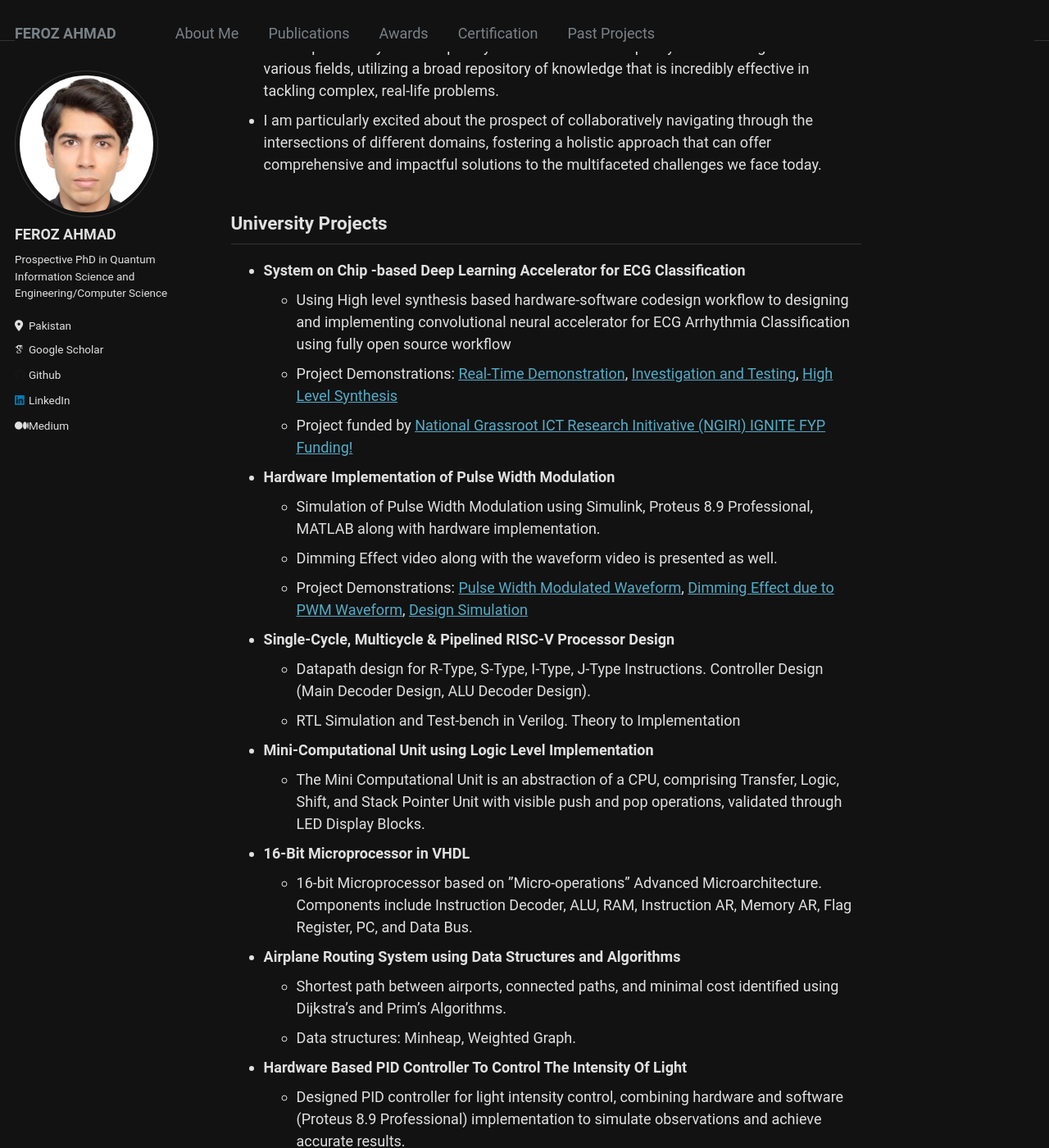
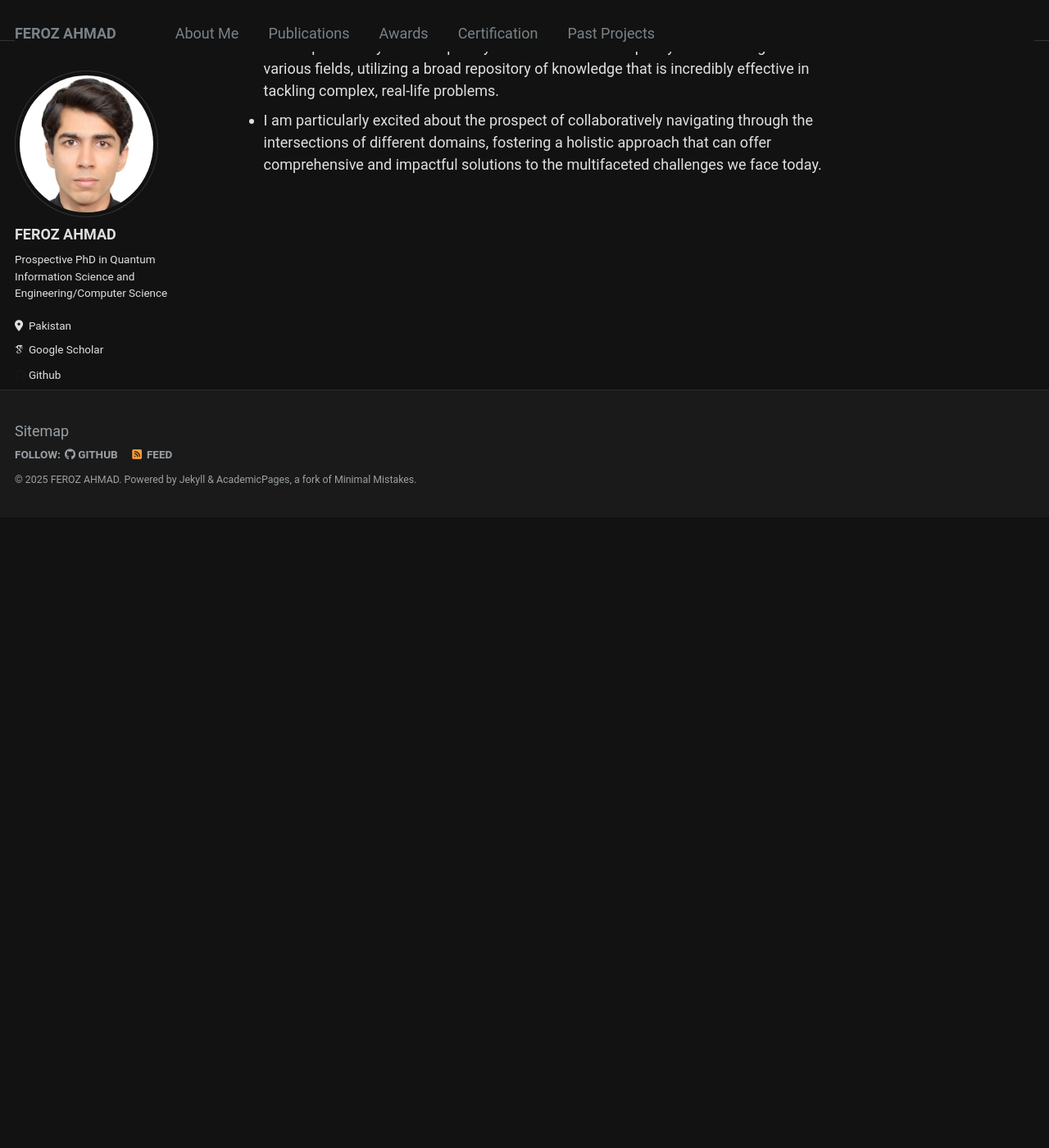
Before and after one commit to Fe-r-oz/Fe-r-oz.github.io, a Jekyll site: the page built from _pages/about.md, in a window 1280 px wide and 1400 px high, scrolled down 4196 px. Shown: the whole window at 82% size. Built offline with Jekyll 4.4.1, drawn with Linux system fonts in a browser that asks for light colours; some web fonts are replaced; after the commit the page ends 4826 px from its top, so only the background shows below that; some of the changed text lies outside the part shown.

Commit message:
improve rendering error

```diff
--- a/_pages/about.md
+++ b/_pages/about.md
@@ -76,37 +76,3 @@ This innovative approach utilized 1D convolutional neural networks on System-on-
 * **Research Area**: Quantum Error Correction, Non-Clifford Formalism, ML Accelerators
 * I am captivated by interdisciplinary research due to its capacity to blend insights from various fields, utilizing a broad repository of knowledge that is incredibly effective in tackling complex, real-life problems.
 * I am particularly excited about the prospect of collaboratively navigating through the intersections of different domains, fostering a holistic approach that can offer comprehensive and impactful solutions to the multifaceted challenges we face today.
-
-## University Projects
-* **System on Chip -based Deep Learning Accelerator for ECG Classification**
-  * Using High level synthesis based hardware-software codesign workflow to designing and implementing convolutional neural accelerator for ECG Arrhythmia Classification using fully open source workflow
-  * Project Demonstrations: [Real-Time Demonstration](https://drive.google.com/file/d/11NER5rYtfMe7j5IyV6gFbEhFXv7qvngh/view?usp=sharing), [Investigation and Testing](https://drive.google.com/file/d/1DLl6uXcefTzakWTSMXCKL0XQ-6ty9vLh/view?usp=sharing), [High Level Synthesis](https://drive.google.com/file/d/1D1L7VW7wPGFh4X2ThIeDf2wji_eQjKVp/view?usp=sharing)
-  * Project funded by [National Grassroot ICT Research Initivative (NGIRI) IGNITE FYP Funding!](https://ignite.org.pk/wp-content/uploads/2018/06/NGIRI-2022-23-List-of-Shortlisted-FYPs.pdf)
-* **Hardware Implementation of Pulse Width Modulation**
-  * Simulation of Pulse Width Modulation using Simulink, Proteus 8.9 Professional, MATLAB along with hardware implementation.
-  * Dimming Effect video along with the waveform video is presented as well.
-  * Project Demonstrations: [Pulse Width Modulated Waveform](https://drive.google.com/file/d/1Euf0GnOQt1OZg48J_G98ttEPd1I_huzL/view?usp=sharing), [Dimming Effect due to PWM Waveform](https://drive.google.com/file/d/1PuWWsn8yBvko8I4AIpJzoWOh2S7COG2U/view?usp=sharing), [Design Simulation](https://drive.google.com/file/d/1bReUumJahM-54HgRhMCEmbSPBZZNymhr/view?usp=sharing)
-* **Single-Cycle, Multicycle & Pipelined RISC-V Processor Design**
-  * Datapath design for R-Type, S-Type, I-Type, J-Type Instructions. Controller Design (Main Decoder Design, ALU Decoder Design).
-  * RTL Simulation and Test-bench in Verilog. Theory to Implementation
-* **Mini-Computational Unit using Logic Level Implementation**
-  * The Mini Computational Unit is an abstraction of a CPU, comprising Transfer, Logic, Shift, and Stack Pointer Unit with visible push and pop operations, validated through LED Display Blocks.
-* **16-Bit Microprocessor in VHDL**
-  * 16-bit Microprocessor based on ”Micro-operations” Advanced Microarchitecture. Components include Instruction Decoder, ALU, RAM, Instruction AR, Memory AR, Flag Register, PC, and Data Bus.
-* **Airplane Routing System using Data Structures and Algorithms**
-  * Shortest path between airports, connected paths, and minimal cost identified using Dijkstra’s and Prim’s Algorithms.
-  * Data structures: Minheap, Weighted Graph.
-* **Hardware Based PID Controller To Control The Intensity Of Light**
-  * Designed PID controller for light intensity control, combining hardware and software (Proteus 8.9 Professional) implementation to simulate observations and achieve accurate results.
-* **PID Controller Lead-Lag Compensator Design Comparison Between The Two From The Open Loop Transfer Function From My Roll Number 19L-1318**
-  * Performed Root Locus sketching, PID controller design, and Lead-Lag compensator design, comparing the two approaches using MATLAB.
-* **SQL Injection Detection using Attention-based CNN-BiLSTM via Transfer Learning**
-  * Developed a SQL Injection detection system using attention-based CNN-biLSTM via transfer learning, addressing dataset scarcity, promising accurate detection with minimal computational complexity.
-* **Heart Disease Prediction and Classification**
-  * Utilizing supervised learning (logistic regression, random forest, naı̈ve Bayes) with tenyearCHD as the target and unsupervised learning with KNN (dropping target variable).
-* **Package Delivery System**
-  * Design GUI for Package Delivery System, integrating C++’s object-oriented paradigm with Qt Creator 6.0.1 UI framework. Supports 3 package types (Normal, Overnight Delivery, Two-Day Delivery).
-* **Assembly 8 Bit Calculator Base Convertor on AT89C51 Microcontroller**
-  * Implemented 8 bit calculator on AT89C51 Microcontroller using Assembly Language in Keil uVision4, featuring math operations, base conversions, and tested in Proteus 8.9 Professional simulation.
-* **Synchronization In Cigarette Smokers Problem**
-  * Developed a C program utilizing processes and binary semaphores to solve a resource sharing synchronization problem, mitigating deadlock, starvation, and mutual exclusion, leading to a variant of the readers-writers problem.
--- a/_pages/projects.html
+++ b/_pages/projects.html
@@ -6,8 +6,6 @@ author_profile: true
 ---
 
 {% include base_path %}
-
-## University Projects
 
 {% for project in site.projects %}
   <div class="project-item">
```
